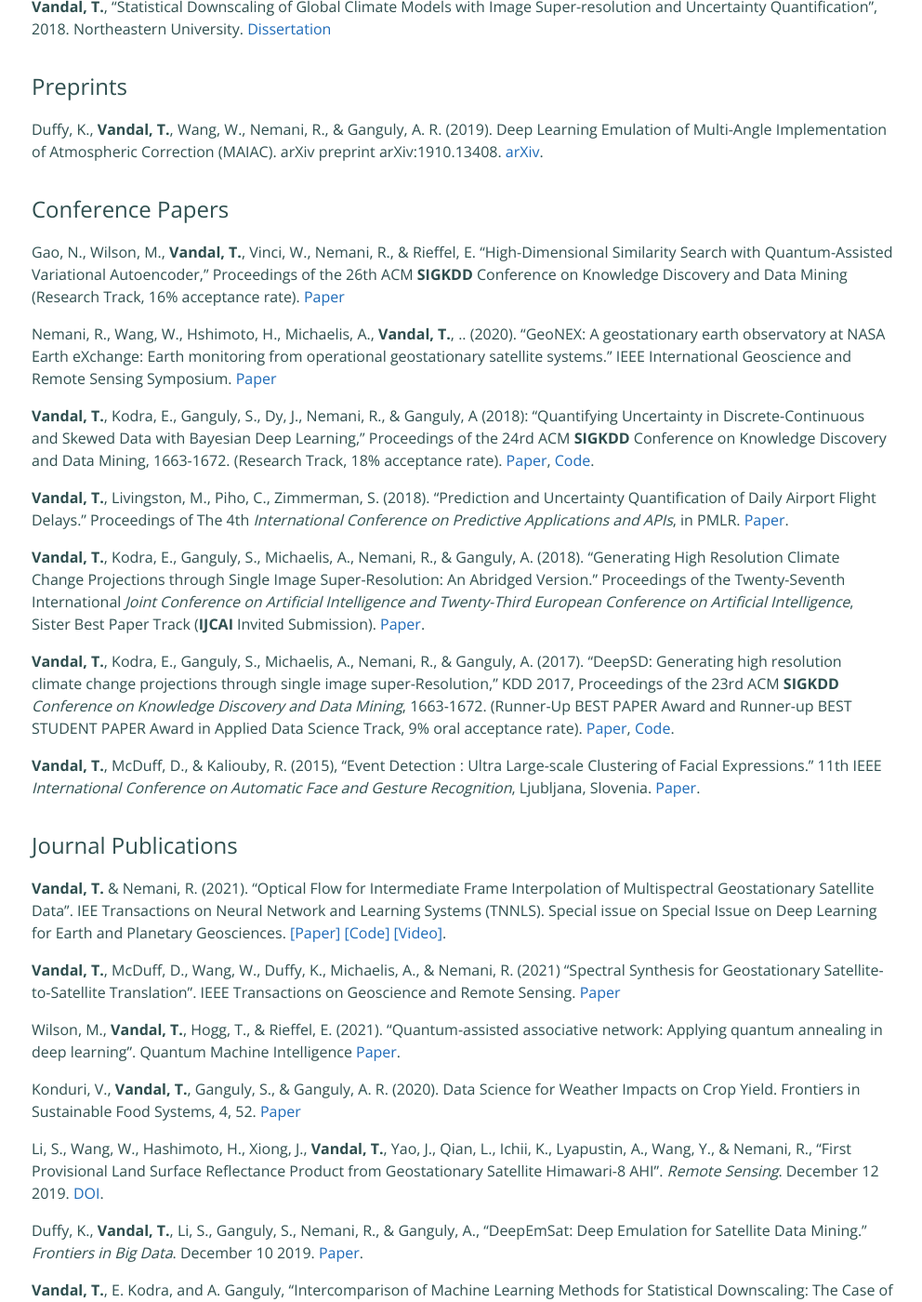
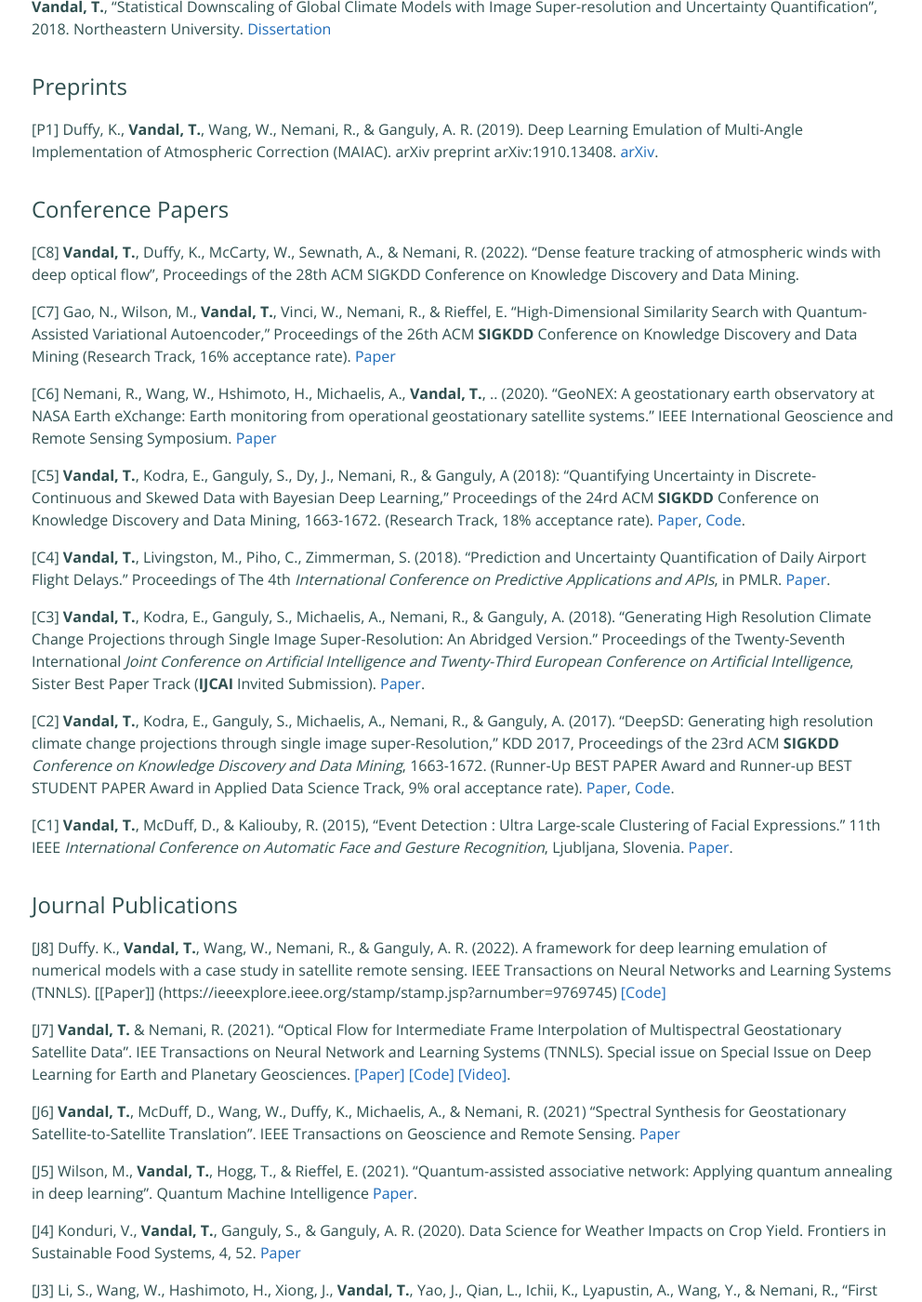
Before and after one commit to tjvandal/tjvandal.github.io, a Jekyll site: the page built from publications.md, in a window 1280 px wide and 1400 px high, scrolled down 213 px. Shown: the whole window at 93% size, without its empty margins (142-1134 px from the left). Built offline with Jekyll 4.4.1, drawn with Linux system fonts in a browser that asks for light colours; some of the changed text lies outside the part shown.

Commit message:
zeus update

```diff
--- a/_layouts/homepage.html
+++ b/_layouts/homepage.html
@@ -48,8 +48,10 @@
 				        {{ page.contact}} <br> <br>
 
         <center>
-          <a href="https://myzeus.ai><img src="assets/images/zeus.ico" height=50></a>
-          <a href="https://www.nasa.gov/centers/ames/earthscience/members/biosphericsciencebranch/Thomas_Vandal_bio"><img src="assets/images/nasa-logo-web-rgb.png" height=50></a>
+          <a href="https://myzeus.ai"><img src="assets/images/zeus.png" height=50></a>
+          <!--
+            <a href="https://www.nasa.gov/centers/ames/earthscience/members/biosphericsciencebranch/Thomas_Vandal_bio"><img src="assets/images/nasa-logo-web-rgb.png" height=50></a>
+          -->
           <a href="https://www.github.com/tjvandal"><img src="https://github.githubassets.com/images/modules/logos_page/GitHub-Mark.png" height=50></img></a>
           <a href="https://www.linkedin.com/in/tjvandal/"><img src="assets/images/600px-LinkedIn_logo_initials.png" height=50></img></a>
           <a href="https://scholar.google.com/citations?user=8cLfchMAAAAJ&hl=en"><img src="assets/images/1024px-Google_Scholar_logo.png" height=50></img></a>
--- a/publications.md
+++ b/publications.md
@@ -12,57 +12,61 @@
 
 ## Preprints
 
-Duffy, K., **Vandal, T.**, Wang, W., Nemani, R., & Ganguly, A. R. (2019). Deep Learning Emulation of Multi-Angle Implementation of Atmospheric Correction (MAIAC). arXiv preprint arXiv:1910.13408. [arXiv](https://arxiv.org/pdf/1910.13408).
+[P1] Duffy, K., **Vandal, T.**, Wang, W., Nemani, R., & Ganguly, A. R. (2019). Deep Learning Emulation of Multi-Angle Implementation of Atmospheric Correction (MAIAC). arXiv preprint arXiv:1910.13408. [arXiv](https://arxiv.org/pdf/1910.13408).
 
 ## Conference Papers
 
-Gao, N., Wilson, M., **Vandal, T.**, Vinci, W., Nemani, R., & Rieffel, E. "High-Dimensional Similarity Search with Quantum-Assisted Variational Autoencoder," Proceedings of the 26th ACM **SIGKDD** Conference on Knowledge Discovery and Data Mining (Research Track, 16% acceptance rate). [Paper](https://www.kdd.org/kdd2020/accepted-papers/view/high-dimensional-similarity-search-with-quantum-assisted-variational-autoen)
+[C8] **Vandal, T.**, Duffy, K., McCarty, W., Sewnath, A., & Nemani, R. (2022). “Dense feature tracking of atmospheric winds with deep optical flow”, Proceedings of the 28th ACM SIGKDD Conference on Knowledge Discovery and Data Mining.
 
-Nemani, R., Wang, W., Hshimoto, H., Michaelis, A., **Vandal, T.**, .. (2020). “GeoNEX: A geostationary earth observatory at NASA Earth eXchange: Earth monitoring from operational geostationary satellite systems.” IEEE International Geoscience and Remote Sensing Symposium. [Paper](https://igarss2020.org/view_paper.php?PaperNum=1427)
+[C7] Gao, N., Wilson, M., **Vandal, T.**, Vinci, W., Nemani, R., & Rieffel, E. "High-Dimensional Similarity Search with Quantum-Assisted Variational Autoencoder," Proceedings of the 26th ACM **SIGKDD** Conference on Knowledge Discovery and Data Mining (Research Track, 16% acceptance rate). [Paper](https://www.kdd.org/kdd2020/accepted-papers/view/high-dimensional-similarity-search-with-quantum-assisted-variational-autoen)
+
+[C6] Nemani, R., Wang, W., Hshimoto, H., Michaelis, A., **Vandal, T.**, .. (2020). “GeoNEX: A geostationary earth observatory at NASA Earth eXchange: Earth monitoring from operational geostationary satellite systems.” IEEE International Geoscience and Remote Sensing Symposium. [Paper](https://igarss2020.org/view_paper.php?PaperNum=1427)
 
 
-**Vandal, T.**, Kodra, E., Ganguly, S., Dy, J., Nemani, R., & Ganguly, A (2018): “Quantifying Uncertainty in Discrete-Continuous and Skewed Data with Bayesian Deep Learning,” Proceedings of the 24rd ACM **SIGKDD** Conference on Knowledge Discovery and Data Mining, 1663-1672. (Research Track, 18% acceptance rate). [Paper](https://www.kdd.org/kdd2018/accepted-papers/view/quantifying-uncertainty-in-discrete-continuous-and-skewed-data-with-bayesia), [Code](https://github.com/tjvandal/discrete-continuous-bdl).
+[C5] **Vandal, T.**, Kodra, E., Ganguly, S., Dy, J., Nemani, R., & Ganguly, A (2018): “Quantifying Uncertainty in Discrete-Continuous and Skewed Data with Bayesian Deep Learning,” Proceedings of the 24rd ACM **SIGKDD** Conference on Knowledge Discovery and Data Mining, 1663-1672. (Research Track, 18% acceptance rate). [Paper](https://www.kdd.org/kdd2018/accepted-papers/view/quantifying-uncertainty-in-discrete-continuous-and-skewed-data-with-bayesia), [Code](https://github.com/tjvandal/discrete-continuous-bdl).
 
-**Vandal, T.**, Livingston, M., Piho, C., Zimmerman, S. (2018). “Prediction and Uncertainty Quantification of Daily Airport Flight Delays.” Proceedings of The 4th *International Conference on Predictive Applications and APIs*, in PMLR. [Paper](http://proceedings.mlr.press/v82/vandal18a/vandal18a.pdf).
+[C4] **Vandal, T.**, Livingston, M., Piho, C., Zimmerman, S. (2018). “Prediction and Uncertainty Quantification of Daily Airport Flight Delays.” Proceedings of The 4th *International Conference on Predictive Applications and APIs*, in PMLR. [Paper](http://proceedings.mlr.press/v82/vandal18a/vandal18a.pdf).
 
-**Vandal, T.**, Kodra, E., Ganguly, S., Michaelis, A., Nemani, R., & Ganguly, A. (2018). “Generating High Resolution Climate Change Projections through Single Image Super-Resolution: An Abridged Version.” Proceedings of the Twenty-Seventh International *Joint Conference on Artificial Intelligence and Twenty-Third European Conference on Artificial Intelligence*, Sister Best Paper Track (**IJCAI** Invited Submission). [Paper](https://www.ijcai.org/proceedings/2018/0759.pdf).
+[C3] **Vandal, T.**, Kodra, E., Ganguly, S., Michaelis, A., Nemani, R., & Ganguly, A. (2018). “Generating High Resolution Climate Change Projections through Single Image Super-Resolution: An Abridged Version.” Proceedings of the Twenty-Seventh International *Joint Conference on Artificial Intelligence and Twenty-Third European Conference on Artificial Intelligence*, Sister Best Paper Track (**IJCAI** Invited Submission). [Paper](https://www.ijcai.org/proceedings/2018/0759.pdf).
 
-**Vandal, T.**, Kodra, E., Ganguly, S., Michaelis, A., Nemani, R., & Ganguly, A. (2017). “DeepSD: Generating high resolution climate change projections through single image super-Resolution,” KDD 2017, Proceedings of the 23rd ACM **SIGKDD** *Conference on Knowledge Discovery and Data Mining*, 1663-1672. (Runner-Up BEST PAPER Award and Runner-up BEST STUDENT PAPER Award in Applied Data Science Track, 9% oral acceptance rate). [Paper](https://www.kdd.org/kdd2017/papers/view/deepsd-generating-high-resolution-climate-change-projections-through-single), [Code](https://github.com/tjvandal/deepsd).
+[C2] **Vandal, T.**, Kodra, E., Ganguly, S., Michaelis, A., Nemani, R., & Ganguly, A. (2017). “DeepSD: Generating high resolution climate change projections through single image super-Resolution,” KDD 2017, Proceedings of the 23rd ACM **SIGKDD** *Conference on Knowledge Discovery and Data Mining*, 1663-1672. (Runner-Up BEST PAPER Award and Runner-up BEST STUDENT PAPER Award in Applied Data Science Track, 9% oral acceptance rate). [Paper](https://www.kdd.org/kdd2017/papers/view/deepsd-generating-high-resolution-climate-change-projections-through-single), [Code](https://github.com/tjvandal/deepsd).
 
-**Vandal, T.**, McDuff, D., & Kaliouby, R. (2015), “Event Detection : Ultra Large-scale Clustering of Facial Expressions.” 11th IEEE *International Conference on Automatic Face and Gesture Recognition*, Ljubljana, Slovenia. [Paper](http://www.affectiva.com/wp-content/uploads/2017/03/Event-Detection-Ultra-Large-scale-Clustering-of-Facial-Expressions.pdf).
+[C1] **Vandal, T.**, McDuff, D., & Kaliouby, R. (2015), “Event Detection : Ultra Large-scale Clustering of Facial Expressions.” 11th IEEE *International Conference on Automatic Face and Gesture Recognition*, Ljubljana, Slovenia. [Paper](http://www.affectiva.com/wp-content/uploads/2017/03/Event-Detection-Ultra-Large-scale-Clustering-of-Facial-Expressions.pdf).
 
 ## Journal Publications
 
-**Vandal, T.** & Nemani, R. (2021). "Optical Flow for Intermediate Frame Interpolation of Multispectral Geostationary Satellite Data". IEE Transactions on Neural Network and Learning Systems (TNNLS). Special issue on Special Issue on Deep Learning for Earth and Planetary Geosciences. [[Paper]](https://ieeexplore.ieee.org/document/9511282) [[Code]](https://github.com/tjvandal/geostationary-superslomo) [[Video]](https://www.youtube.com/watch?v=NeMXPQw3CJU&ab_channel=ThomasVandal).
+[J8] Duffy. K., **Vandal, T.**, Wang, W., Nemani, R., & Ganguly, A. R. (2022). A framework for deep learning emulation of numerical models with a case study in satellite remote sensing. IEEE Transactions on Neural Networks and Learning Systems (TNNLS). [[Paper]] (https://ieeexplore.ieee.org/stamp/stamp.jsp?arnumber=9769745) [[Code]](https://github.com/KateDuffy/maiac-emulator)
 
-**Vandal, T.**, McDuff, D., Wang, W., Duffy, K., Michaelis, A., & Nemani, R. (2021) "Spectral Synthesis for Geostationary Satellite-to-Satellite Translation". IEEE Transactions on Geoscience and Remote Sensing. [Paper](https://ieeexplore.ieee.org/document/9462910)
+[J7] **Vandal, T.** & Nemani, R. (2021). "Optical Flow for Intermediate Frame Interpolation of Multispectral Geostationary Satellite Data". IEE Transactions on Neural Network and Learning Systems (TNNLS). Special issue on Special Issue on Deep Learning for Earth and Planetary Geosciences. [[Paper]](https://ieeexplore.ieee.org/document/9511282) [[Code]](https://github.com/tjvandal/geostationary-superslomo) [[Video]](https://www.youtube.com/watch?v=NeMXPQw3CJU&ab_channel=ThomasVandal).
 
-Wilson, M., **Vandal, T.**, Hogg, T., & Rieffel, E. (2021). "Quantum-assisted associative network: Applying quantum annealing in deep learning". Quantum Machine Intelligence [Paper](https://link.springer.com/article/10.1007/s42484-021-00047-9).
+[J6] **Vandal, T.**, McDuff, D., Wang, W., Duffy, K., Michaelis, A., & Nemani, R. (2021) "Spectral Synthesis for Geostationary Satellite-to-Satellite Translation". IEEE Transactions on Geoscience and Remote Sensing. [Paper](https://ieeexplore.ieee.org/document/9462910)
 
-Konduri, V., **Vandal, T.**, Ganguly, S., & Ganguly, A. R. (2020). Data Science for Weather Impacts on Crop Yield. Frontiers in Sustainable Food Systems, 4, 52. [Paper](https://www.frontiersin.org/articles/10.3389/fsufs.2020.00052/full)
+[J5] Wilson, M., **Vandal, T.**, Hogg, T., & Rieffel, E. (2021). "Quantum-assisted associative network: Applying quantum annealing in deep learning". Quantum Machine Intelligence [Paper](https://link.springer.com/article/10.1007/s42484-021-00047-9).
 
-Li, S., Wang, W., Hashimoto, H., Xiong, J., **Vandal, T.**, Yao, J., Qian, L., Ichii, K., Lyapustin, A., Wang, Y., & Nemani, R., "First Provisional Land Surface Reflectance Product from Geostationary Satellite Himawari-8 AHI". *Remote Sensing*. December 12 2019. [DOI](https://doi.org/10.3390/rs11242990).
+[J4] Konduri, V., **Vandal, T.**, Ganguly, S., & Ganguly, A. R. (2020). Data Science for Weather Impacts on Crop Yield. Frontiers in Sustainable Food Systems, 4, 52. [Paper](https://www.frontiersin.org/articles/10.3389/fsufs.2020.00052/full)
 
-Duffy, K., **Vandal, T.**, Li, S., Ganguly, S., Nemani, R., & Ganguly, A., "DeepEmSat: Deep Emulation for Satellite Data Mining." *Frontiers in Big Data*. December 10 2019. [Paper](https://www.frontiersin.org/articles/10.3389/fdata.2019.00042/full).
+[J3] Li, S., Wang, W., Hashimoto, H., Xiong, J., **Vandal, T.**, Yao, J., Qian, L., Ichii, K., Lyapustin, A., Wang, Y., & Nemani, R., "First Provisional Land Surface Reflectance Product from Geostationary Satellite Himawari-8 AHI". *Remote Sensing*. December 12 2019. [DOI](https://doi.org/10.3390/rs11242990).
 
-**Vandal, T.**, E. Kodra, and A. Ganguly, “Intercomparison of Machine Learning Methods for Statistical Downscaling: The Case of Daily and Extreme Precipitation.” *Theoretical and Applied Climatology*. September 2018. [Paper](https://link.springer.com/article/10.1007/s00704-018-2613-3).
+[J2] Duffy, K., **Vandal, T.**, Li, S., Ganguly, S., Nemani, R., & Ganguly, A., "DeepEmSat: Deep Emulation for Satellite Data Mining." *Frontiers in Big Data*. December 10 2019. [Paper](https://www.frontiersin.org/articles/10.3389/fdata.2019.00042/full).
+
+[J1] **Vandal, T.**, E. Kodra, and A. Ganguly, “Intercomparison of Machine Learning Methods for Statistical Downscaling: The Case of Daily and Extreme Precipitation.” *Theoretical and Applied Climatology*. September 2018. [Paper](https://link.springer.com/article/10.1007/s00704-018-2613-3).
 
 ## Workshop Papers
 
-**Vandal, T.** & Nemani, R. (2020). “Optical Flow for Intermediate Frame Interpolation of Multispectral Geostationary Satellite Data”.  1st ACM SIGKDD Workshop on Deep Learning for Spatiotemporal Data,
+[W5] **Vandal, T.** & Nemani, R. (2020). “Optical Flow for Intermediate Frame Interpolation of Multispectral Geostationary Satellite Data”.  1st ACM SIGKDD Workshop on Deep Learning for Spatiotemporal Data,
 Applications, and Systems (Best Spotlight Presentation).
 
-Duffy, K., **Vandal, T.**, Li, S., Ganguly, S., Nemani, R. & Ganguly, A. (2019). "DeepEmSat: Deep Emulation of Satellite Data Mining", SIGKDD workshop on Fragile Earth: Theory Guided Data Science to Enhance Scientific Discovery.
+[W4] Duffy, K., **Vandal, T.**, Li, S., Ganguly, S., Nemani, R. & Ganguly, A. (2019). "DeepEmSat: Deep Emulation of Satellite Data Mining", SIGKDD workshop on Fragile Earth: Theory Guided Data Science to Enhance Scientific Discovery.
 
-Koduri, V., **Vandal, T.**, Ganguly, S., & Ganguly, A. (2018). “Data Mining for Weather Impacts on Crop Yield”,  SIGKDD workshop on Fragile Earth: Theory Guided Data Science to Enhance Scientific Discovery.
+[W3] Koduri, V., **Vandal, T.**, Ganguly, S., & Ganguly, A. (2018). “Data Mining for Weather Impacts on Crop Yield”,  SIGKDD workshop on Fragile Earth: Theory Guided Data Science to Enhance Scientific Discovery.
 
-**Vandal, T.** & Ganguly, A. (2017), “Uncertainty Quantification of Statistical Downscaling using Bayesian Deep Learning.” 7th *International Workshop on Climate Informatics*, Boulder, CO.
+[W2] **Vandal, T.** & Ganguly, A. (2017), “Uncertainty Quantification of Statistical Downscaling using Bayesian Deep Learning.” 7th *International Workshop on Climate Informatics*, Boulder, CO.
 
-Li, Y., Chang, Y., **Vandal, T.**,  Das, D., Ding, A., Ganguly,  A., & Dy, J. (2016), “Copula based covariate selection in climate for statistical downscaling", 5th *International Workshop on Climate Informatics*, Boulder, CO.
+[W1] Li, Y., Chang, Y., **Vandal, T.**,  Das, D., Ding, A., Ganguly,  A., & Dy, J. (2016), “Copula based covariate selection in climate for statistical downscaling", 5th *International Workshop on Climate Informatics*, Boulder, CO.
 
 ## Book Chapters
 
-**Vandal, T.**,  Bhatia, U., and Ganguly, A. (2017), “Statistical Downscaling in Climate with State of the Art Scalable Machine Learning.” Large-Scale Machine Learning in the Earth Sciences. Taylor & Francis. [Chapter](https://www.taylorfrancis.com/books/e/9781315371740/chapters/10.4324/9781315371740-4)
+[B1] **Vandal, T.**,  Bhatia, U., and Ganguly, A. (2017), “Statistical Downscaling in Climate with State of the Art Scalable Machine Learning.” Large-Scale Machine Learning in the Earth Sciences. Taylor & Francis. [Chapter](https://www.taylorfrancis.com/books/e/9781315371740/chapters/10.4324/9781315371740-4)
 
 ## Conference Poster Presentations
 
```
Also changed, not shown: index.md (+12 -12 lines), Gemfile.lock, assets/images/zeus.png (added).
